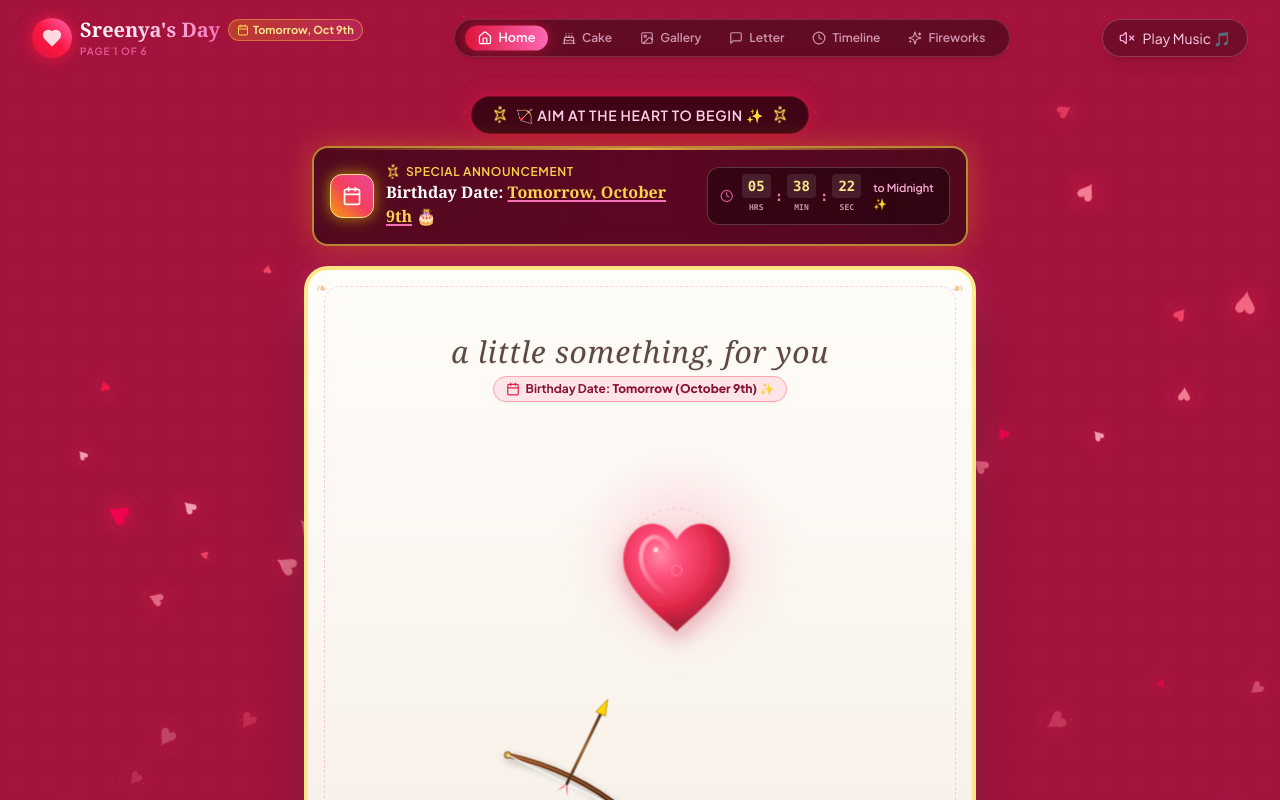
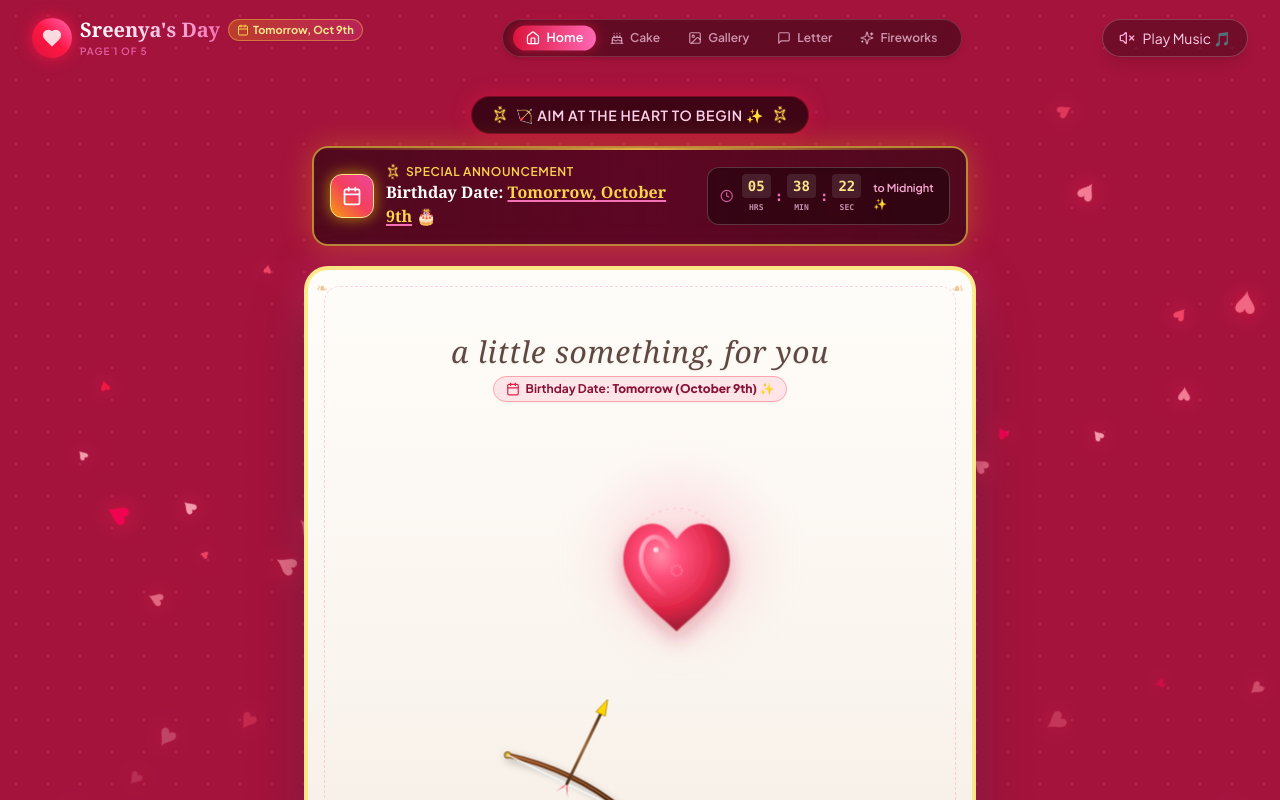
Before and after one commit to lbdigitalcreations/Sreeya, a React (Vite) app: page / in a window 1280 px wide. Shown: the top 800 px of the page. Built offline with nearby package versions, Linux system fonts and the light colour scheme; a web font is replaced by a local one.

Commit message:
Remove Timeline page - Letter now goes directly to Grand Finale

```diff
--- a/src/App.jsx
+++ b/src/App.jsx
@@ -4,13 +4,12 @@ import { LandingHero } from './components/LandingHero';
 import { CakeSurprise } from './components/CakeSurprise';
 import { PhotoGallery } from './components/PhotoGallery';
 import { TypingMessage } from './components/TypingMessage';
-import { MemoryTimeline } from './components/MemoryTimeline';
 import { GrandFinaleSlide } from './components/GrandFinaleSlide';
 import { GrandFinale } from './components/GrandFinale';
 import { Footer } from './components/Footer';
 import { BackgroundEffects } from './components/BackgroundEffects';
 
-const TOTAL_PAGES = 6;
+const TOTAL_PAGES = 5;
 
 function App() {
   const [currentPage, setCurrentPage] = useState(1);
@@ -73,18 +72,10 @@ function App() {
         );
       case 5:
         return (
-          <MemoryTimeline
-            friendName={friendName}
-            onNextPage={() => navigatePage(6)}
-            onPrevPage={() => navigatePage(4)}
-          />
-        );
-      case 6:
-        return (
           <GrandFinaleSlide
             friendName={friendName}
             onRestart={() => navigatePage(1)}
-            onPrevPage={() => navigatePage(5)}
+            onPrevPage={() => navigatePage(4)}
           />
         );
       default:
--- a/src/components/Navbar.jsx
+++ b/src/components/Navbar.jsx
@@ -1,5 +1,5 @@
 import React, { useState, useEffect } from 'react';
-import { Volume2, VolumeX, Heart, Cake, Image, MessageSquare, Clock, Sparkles, Home, Calendar } from 'lucide-react';
+import { Volume2, VolumeX, Heart, Cake, Image, MessageSquare, Sparkles, Home, Calendar } from 'lucide-react';
 import { audioEngine } from '../services/audioService';
 
 export const Navbar = ({ friendName, currentPage, totalPages, onNavigatePage }) => {
@@ -21,8 +21,7 @@ export const Navbar = ({ friendName, currentPage, totalPages, onNavigatePage })
     { page: 2, name: 'Cake', icon: Cake },
     { page: 3, name: 'Gallery', icon: Image },
     { page: 4, name: 'Letter', icon: MessageSquare },
-    { page: 5, name: 'Timeline', icon: Clock },
-    { page: 6, name: 'Fireworks', icon: Sparkles },
+    { page: 5, name: 'Fireworks', icon: Sparkles },
   ];
 
   return (
```
